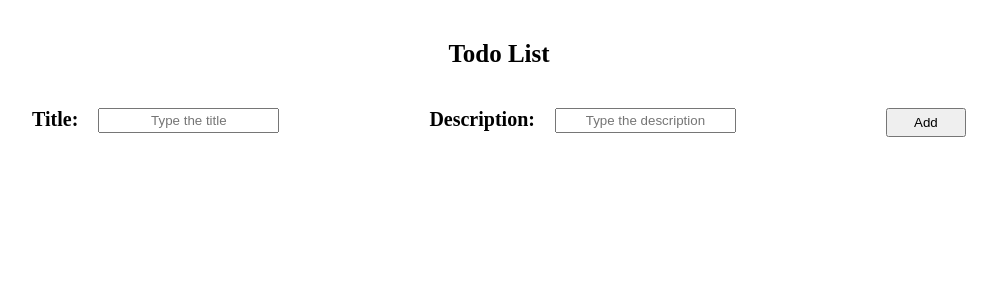
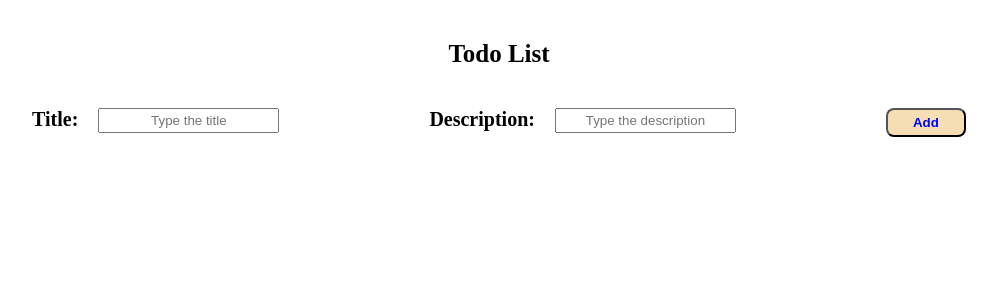
Before and after one commit to KE-FA/Todo-React-App, a React (Vite) app in the folder todo-React-App/: page / in a window 1280 px wide. Shown: the top 300 px of the page, without its empty margins (141-1138 px from the left). Built offline with nearby package versions, Linux system fonts and the light colour scheme.

Commit message:
modify button

```diff
--- a/todo-React-App/src/App.css
+++ b/todo-React-App/src/App.css
@@ -67,4 +67,8 @@ html {
 .btn-add{
   padding: .5rem 1rem;
   width:8rem;
+  border-radius: 8px;
+  color: blue;
+  background-color: wheat;
+  font-weight: 750;
 }
```
